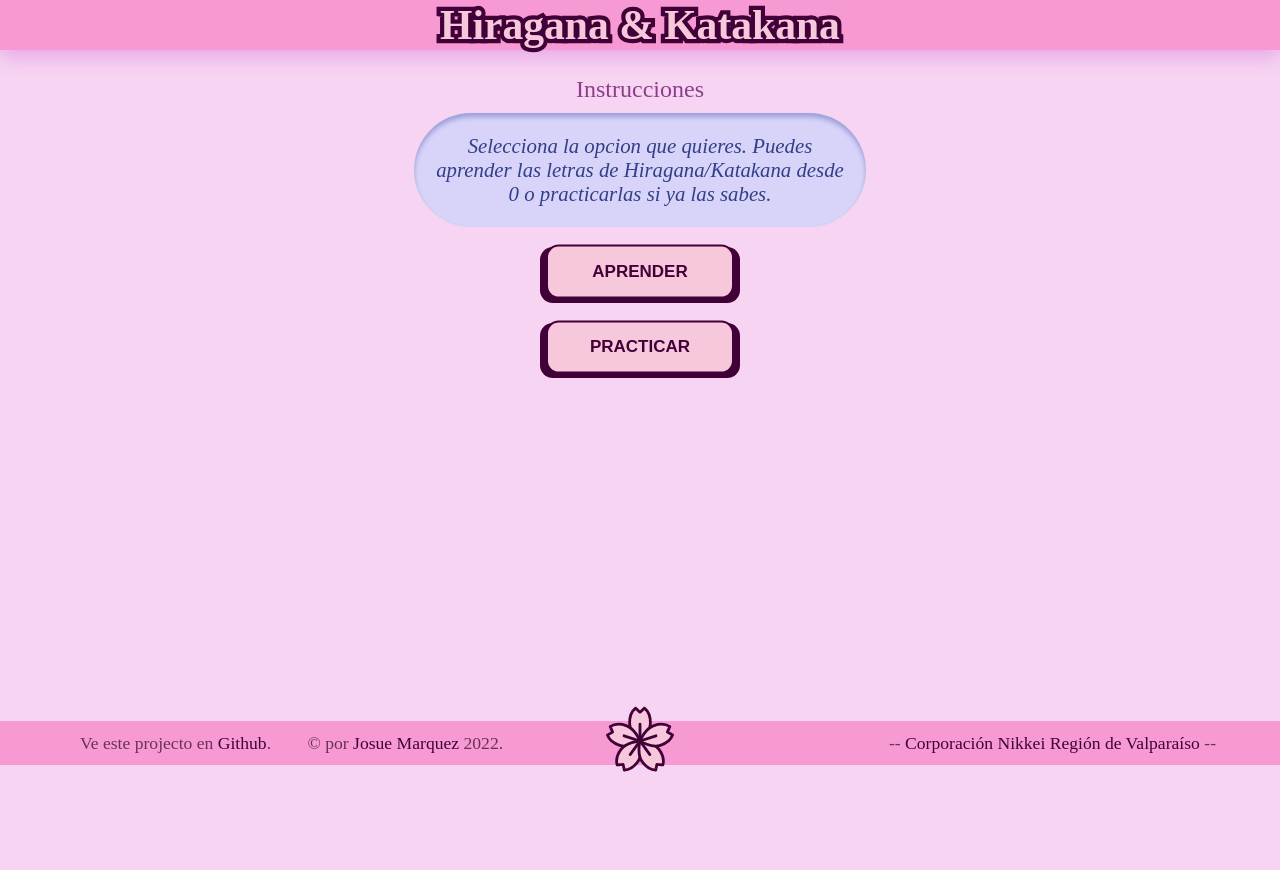
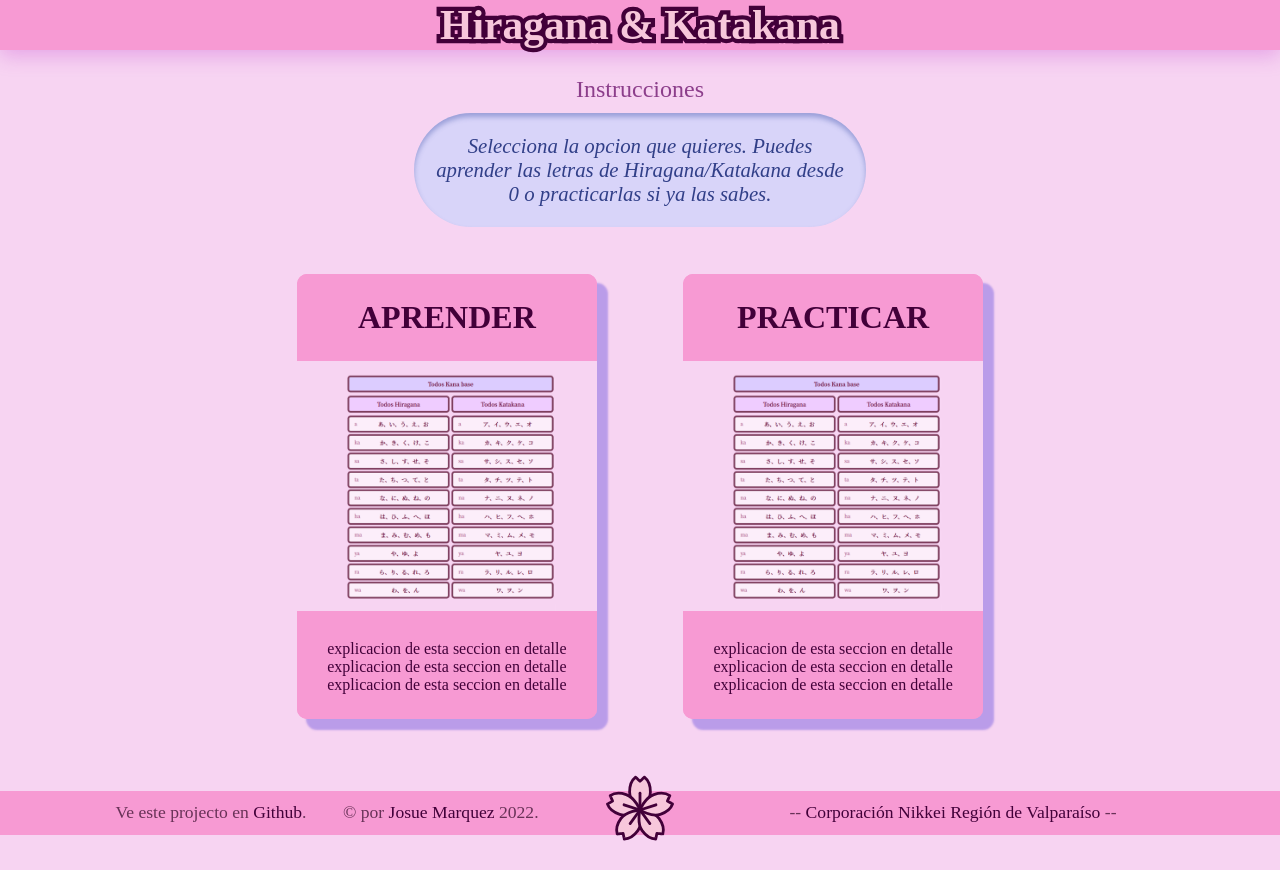
Before and after one commit to owaruuu/Kana-Practice, a plain HTML site: page index.html in a window 1280 px wide. Before the commit the page ends 800 px from the top, so only its background shows below. Drawn offline with Linux system fonts and the light colour scheme; a web font is replaced by a local one.

Commit message:
desktop buttons progress
-finished the layout for the desktop buttons
-they now hide at 950px and the original buttons appear.
-need to add the load function to the new buttons
-need to create a carrousell for the images.

```diff
--- a/index.html
+++ b/index.html
@@ -29,6 +29,20 @@
         <p id="instrucciones">Instrucciones</p>
 
         <p id="instruccionescontent">...</p>
+
+        <div id="options-container">
+            <div class="homepage-card">
+                <h2 class="homepage-card-title">Aprender</h2>
+                <img class="homepage-img" src="images/LearnButtonImg1.png" alt="Imagenes de la seccion Aprender">
+                <p class="homepage-card-footer">explicacion de esta seccion en detalle explicacion de esta seccion en detalle explicacion de esta seccion en detalle</p>
+            </div>
+            <div class="homepage-card">
+                <h2 class="homepage-card-title">Practicar</h2>
+                <img class="homepage-img" src="images/LearnButtonImg1.png" alt="Imagenes de la seccion Practicar">
+                <p class="homepage-card-footer">explicacion de esta seccion en detalle explicacion de esta seccion en detalle explicacion de esta seccion en detalle</p>
+            </div>
+        </div>
+
         <div id="app"></div>
     </div>
     <div id="footer">
--- a/style.css
+++ b/style.css
@@ -24,10 +24,10 @@ body{
     max-width: 10vw;
 }
 
-img{
+/* img{
     height: 100%;
     object-fit: contain;
-}
+} */
 
 h1{
     align-items: center;
@@ -101,6 +101,92 @@ p#instruccionescontent{
     text-align: center;
 }
 
+/* Desktop Options Buttons */
+
+#options-container{
+    padding: 3% 15%;
+    display:flex;
+    justify-content:center;
+    gap:10%
+}
+
+h2{
+    font-size:2rem;
+}
+
+.homepage-card{
+    background-color: #F79AD3;
+    border-radius: 10px;
+    text-align:center;
+    max-width:300px;
+    box-shadow: 10px 10px 2px 1px #674fdd6b;
+    overflow: hidden;
+    -webkit-transition: all 0.5s;
+    transition: all 0.5s;
+}
+
+@media only screen and (max-width: 950px){
+    .homepage-card{
+        display: none;
+    }
+}
+
+.homepage-card:hover{
+    transform: translateY(-15px);
+    box-shadow: 15px 30px 14px 8px #5139fb1a;
+    /* border: 2px solid #0000ff; */
+}
+
+.homepage-card:hover{
+    background-color:#FFE1EE;
+}
+
+.homepage-card:hover .homepage-card-title{
+    background-color:#F2AEEB;
+}
+
+.homepage-card:hover .homepage-card-footer{
+    background-color:#F2AEEB;
+}
+
+.homepage-card-title{
+    font-weight: bold;
+    text-transform: uppercase;
+    color:#420039;
+    background-color: #F79AD3;
+    z-index: 2;
+    position: relative;
+    padding-top: 25px;
+    padding-bottom: 25px;
+    -webkit-transition: all 0.5s;
+    transition: all 0.5s;
+    margin: 0;
+}
+
+.homepage-img{
+    width: 100%;
+    -webkit-transition: all 0.5s;
+    transition: all 0.5s;
+}
+
+.homepage-card:hover img{
+    transform: rotate(2deg) scale(1.1);
+}
+
+.homepage-card-footer{
+    color:#420039;
+    background-color: #F79AD3;
+    z-index: 2;
+    position: relative;
+    margin: 0;
+    padding-top: 25px;
+    padding-bottom: 25px;
+    -webkit-transition: all 0.5s;
+    transition: all 0.5s;
+}
+
+/* End */
+
 .homediv{
     display: flex;
     flex-direction: column;
@@ -127,6 +213,12 @@ p#instruccionescontent{
     text-decoration: none;
     -webkit-user-select: none;
     user-select: none;
+}
+
+@media only screen and (min-width: 950px){
+    .uibtn{
+        display: none;
+    }
 }
 
 .uibtn-top{
@@ -246,7 +338,7 @@ input[type=text] {
     background-color: #fceefa;
     color: #660636;
     padding: 0.5rem 0;
-    padding-right: 10px;
+    /* padding-right: 10px; */
     border-radius: 9px;
     font-size: clamp(0.5rem,.8rem + 0.1vw,5rem);
     transition: 0.2s ease;
@@ -266,7 +358,7 @@ label:not(.check) .consonantLabel{
 
 .consonantLabel {
     padding-left: 15px;
-    padding-right: 15px;
+    padding-right: 5px;
     font-size: clamp(0.2rem,0.9rem,2rem);
 }
 .kanaLabel{
@@ -760,6 +852,7 @@ button:focus-visible{
 
 .footerdiv{
     flex: 1;
+    text-align: center;
 }
 
 .footerdiv span{
```
Also changed, not shown: images/LearnButtonImg1.png (added), images/LearnButtonImg2.png (added), images/LearnButtonImg3.png (added).
